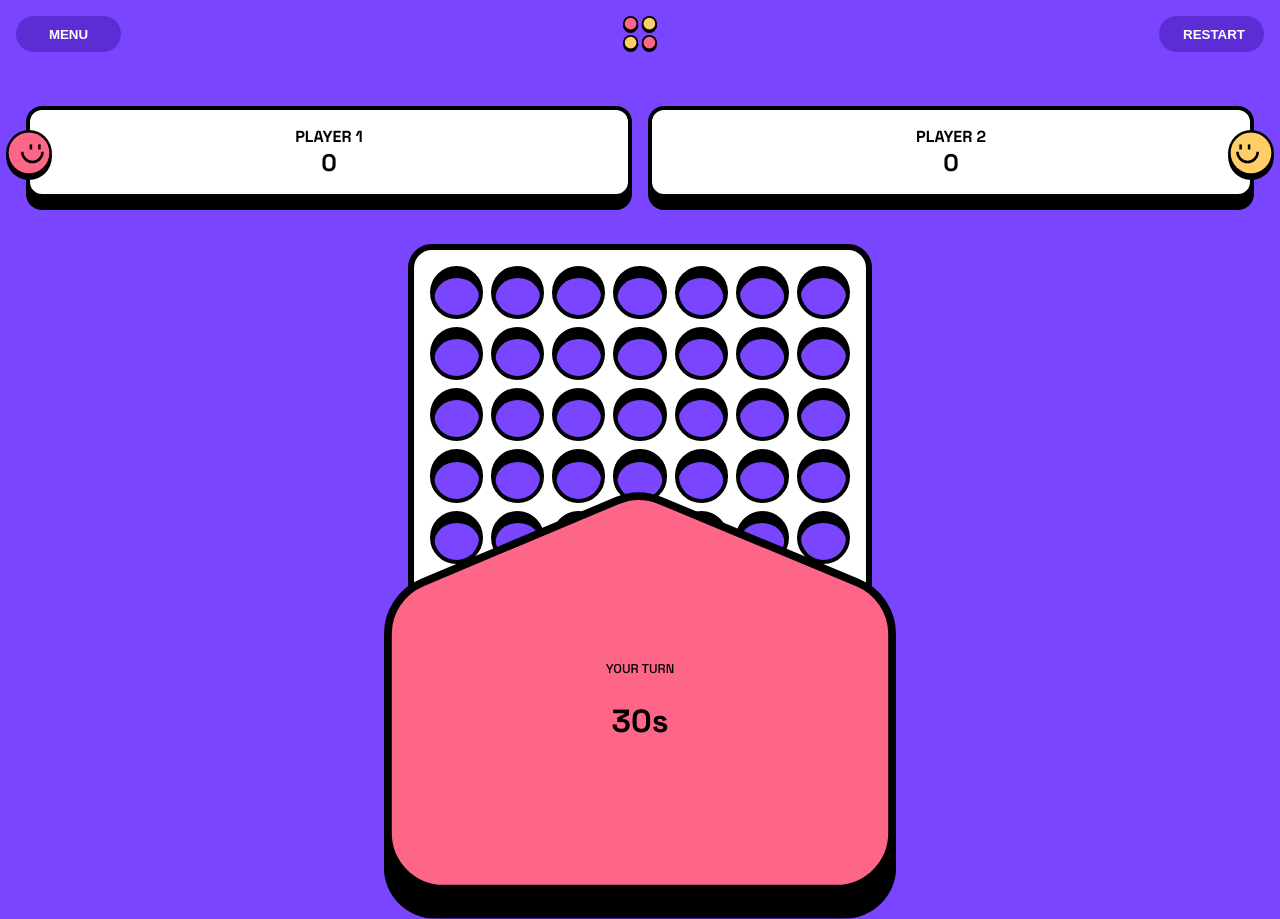
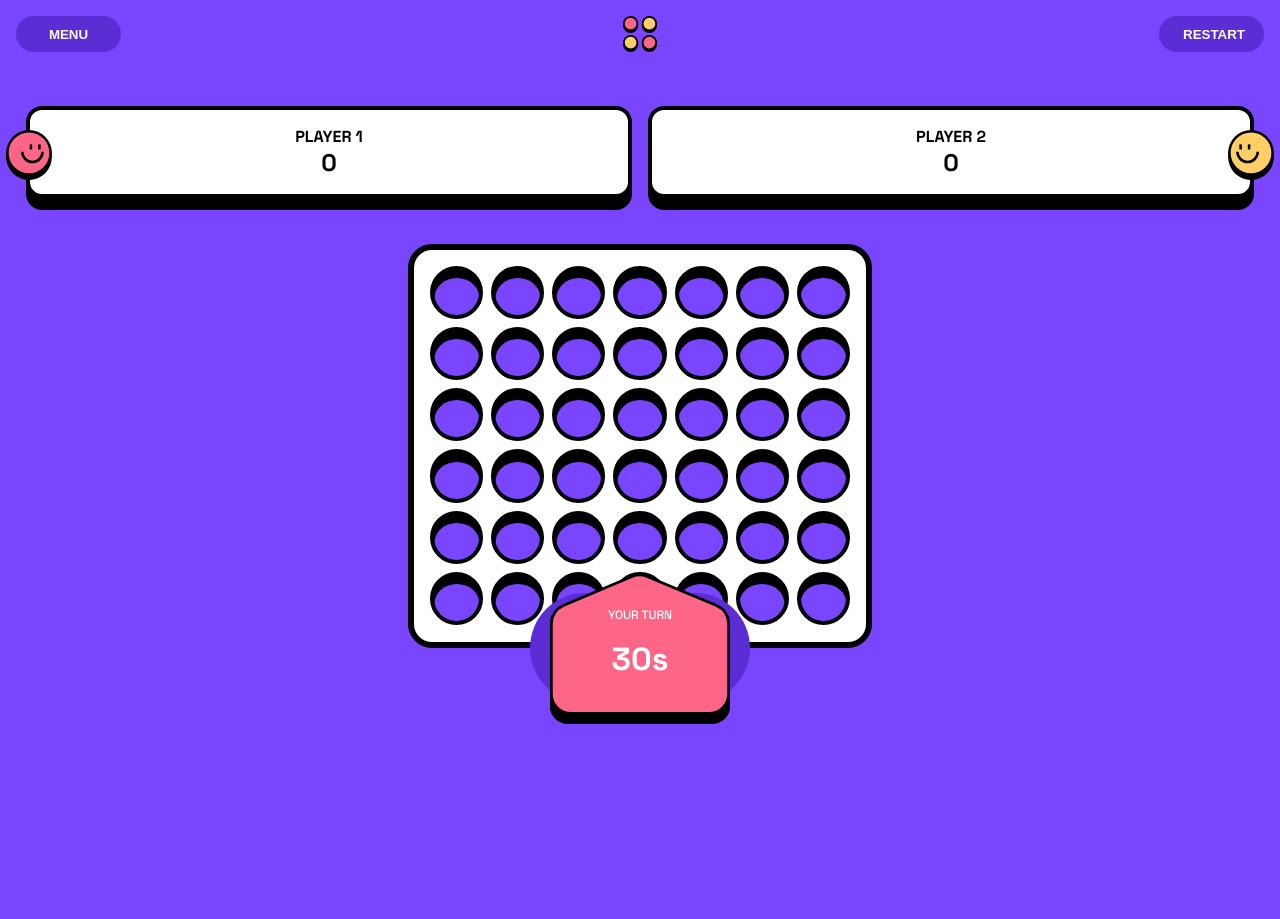
Before and after one commit to hhenske/connect-four-angular, an Angular app: page / in a window 1280 px wide. After the commit the page ends 800 px from the top, so only its background shows below. Built offline with nearby package versions, Linux system fonts and the light colour scheme.

Commit message:
frustration with layering and chatgpt

```diff
--- a/src/app/components/board/game-board/game-board.component.scss
+++ b/src/app/components/board/game-board/game-board.component.scss
@@ -1,6 +1,4 @@
 .board-wrapper {
-  // display: flex;
-  // flex-direction: column;
   position: relative;
   // justify-content: center;
   // padding: 0 8px; /* safe mobile gutter */
@@ -31,55 +29,83 @@
   padding: var(--space-md);
   border: 6px solid black;
   border-radius: var(--radius-lg);
-  overflow: visible !important;
+  // overflow: visible !important;
+}
+
+
+// img {
+//   position: absolute;
+//   top: 114%;
+//   left: 50%;
+//   transform: translate(-50%, -50%);
+//   width: 40%;
+//   z-index: 10;
+// }
+.turn-label {
+  position: absolute;
+  top: 28%;
+  left: 50%;
+  transform: translateX(-50%);
+  font-size: 0.75rem;
+  color: white;
+  z-index: 2;
+}
+
+.turn-timer {
+  position: absolute;
+  top: 55%;
+  left: 50%;
+  transform: translateX(-50%);
+  font-size: 2rem;
+  font-weight: bold;
+  color: white;
+  z-index: 2;
+}
+
+
+.turn-overlay {
+  position: absolute;
+  bottom: -45px;
+  left: 50%;
+  transform: translateX(-50%);
+  z-index: 20;
+
+  width: 180px;        // 🔥 gives ::before something to size
+  height: 120px;
+
+  display: grid;
+  place-items: center;
+
+  pointer-events: none;
+}
+
+.turn-overlay::before {
+  content: '';
+  position: absolute;
+
+  width: 220px;
+  height: 110px;
+
+  bottom: -10px;   /* stays below the board */
+  left: 50%;
+  transform: translateX(-50%);
+
+  background: var(--color-board);
+  border-radius: 999px;
+  z-index: 0;
 }
 
 
 
-.status-panel {
-  position: relative;
-  margin-top: -40px; /* 🔥 overlap the board */
-  position: relative   ;
-  height:500px;
+.player-indicator {
+  width: 100%;
+  height: auto;
+  display: block;
+  z-index: 1;
 }
 
-.status-bg {
-    position: absolute;
-    top: 40%;
-    background: var(--color-board);
-    border-radius: var(--radius-lg) var(--radius-lg) 0 0;
-    z-index: 0;
+.turn-indicator {
+  width: 160px;
+  height: auto;
+  display: block;
 }
-
-img {
-  position: absolute;
-  top: 114%;
-  left: 50%;
-  transform: translate(-50%, -50%);
-  width: 40%;
-  z-index: 10;
-}
-
-.turn-label {
-  position: absolute;
-  top: 105%;
-  left: 50%;
-  transform: translate(-50%, -50%);
-  z-index: 150;
-  font-size: 0.8rem;
-  font-weight: lighter;
-  color: black;
-  z-index: 11;
-}
-
-.turn-timer {
-  position: absolute;
-  top: 118%;
-  left: 50%;
-  transform: translate(-50%, -50%);
-  z-index: 150;
-  font-size: 2rem;
-  font-weight: bold;
-  color: black;
-  z-index: 11;
-}
```
